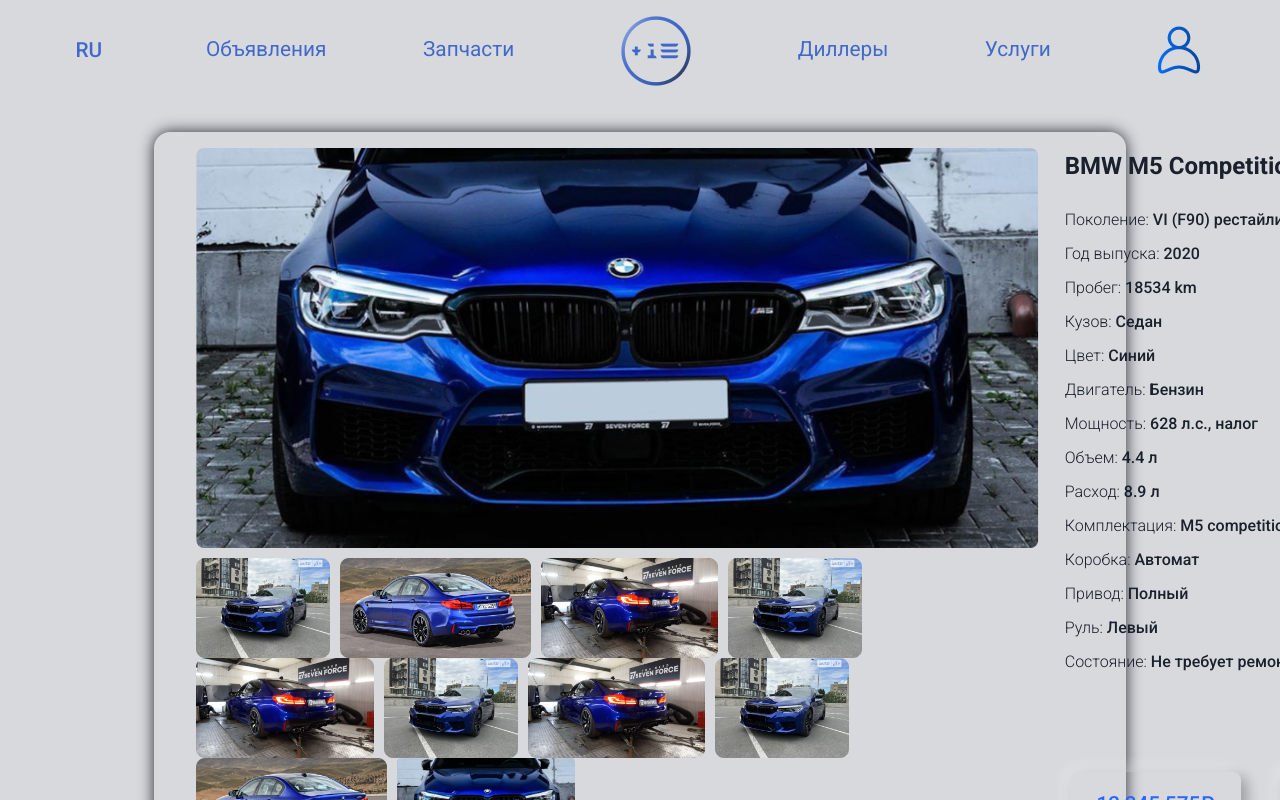
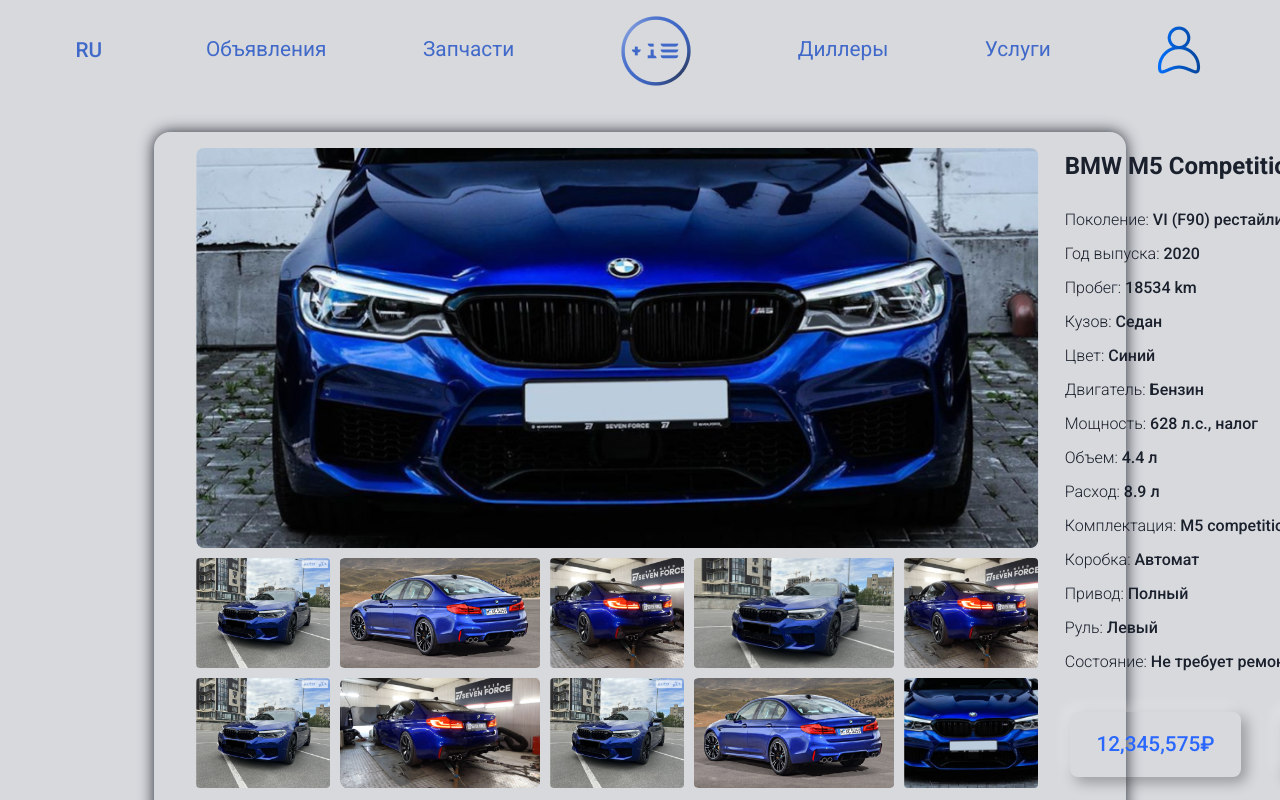
Before and after one commit to Saivelin/car, a Next.js app: page /vehicles/1 in a window 1280 px wide. Shown: the top 800 px of the page. Built offline with nearby package versions, Linux system fonts and the light colour scheme.

Commit message:
vevehicle details image toggle

```diff
--- a/src/components/Layout.jsx
+++ b/src/components/Layout.jsx
@@ -2,6 +2,7 @@
 import Footer from './Footer';
 import Header from './Header/Header';
 import Head from 'next/head';
+import { motion } from 'framer-motion';
 
 const Layout = ({ children }) => {
     return (
@@ -11,7 +12,7 @@
                 <link rel="icon" type="image/x-icon" href="/logo.ico" />
             </Head>
             <Header />
-            {children}
+            <motion.div initial={{ opacity: 0 }} whileInView={{ opacity: 1 }}>{children}</motion.div>
             <Footer />
         </div>
     );
--- a/src/pages/index.js
+++ b/src/pages/index.js
@@ -1,12 +1,13 @@
 import Catalog from '@/components/Catalog'
 import MainPreview from '@/components/MainPreview'
 import styles from '@/styles/Home.module.scss'
+import { motion } from "framer-motion";
 
 export default function Home() {
     return (
         <main className={styles.main}>
             <MainPreview />
             <Catalog />
-        </main>
+        </main >
     )
 }
--- a/src/pages/vehicles/[id].jsx
+++ b/src/pages/vehicles/[id].jsx
@@ -1,9 +1,10 @@
 import PackageItem from "@/components/VehicleDetails/PackageItem";
-import { useState } from "react";
+import { useState, useEffect, useRef } from "react";
 import { Swiper, SwiperSlide } from 'swiper/react';
 import 'swiper/css';
 import Promo from "@/components/Promo";
 import CatalogTile from "@/components/CatalogTile";
+import { motion } from "framer-motion";
 
 const vehicles = () => {
     const test = [{
@@ -67,17 +68,57 @@
         ]
     });
 
+    const vehicleHover = (i) => {
+        var arr = vehicle.imgs
+        arr[i] = arr.splice(0, 1, arr[i])[0]
+        console.log(arr)
+        mainImage.current.style.cssText = "opacity: 0;animation: op1-op0 .5s;"
+        setTimeout(() => {
+            setVehicle({ ...vehicle, imgs: arr })
+            mainImage.current.style.cssText = "opacity: 1;animation: op0-op1 .5s;"
+        }, 560)
+    }
+
+    const vehicleMouseLeave = (i) => {
+        var arr = vehicle.imgs
+        arr[i] = arr.splice(0, 1, arr[i])[0]
+        console.log(arr)
+        mainImage.current.style.cssText = "opacity: 0;animation: op1-op0 .5s;"
+        setTimeout(() => {
+            setVehicle({ ...vehicle, imgs: arr })
+            mainImage.current.style.cssText = "opacity: 1;animation: op0-op1 .5s;"
+        }, 560)
+    }
+
+    const mainImage = useRef()
+
+    useEffect(() => {
+
+    }, [vehicle.imgs])
+
     return (
-        <div className='vehicleDetails'>
+        <motion.div className='vehicleDetails'>
             <div className="vehicleDetails__main">
                 <div className="vehicleDetails__main__gallery">
                     <div className="vehicleDetails__main__gallery-activeWrapper">
-                        <img src={"/" + vehicle.imgs[0]} alt="" className="vehicleDetails__main__gallery-active" />
+                        <img ref={mainImage} src={"/" + vehicle.imgs[0]} alt="" className="vehicleDetails__main__gallery-active" />
                     </div>
                     <div className="vehicleDetails__main__gallery-disactiveWrapper">
                         {vehicle.imgs.map((el, i) => {
                             if (i != 0) {
-                                return <img src={"/" + el} alt="" />
+                                return <motion.div
+                                    initial={{ opacity: 1 }}
+                                    whileInView={{ opacity: 1 }}
+                                    exit={{ opacity: 0 }}
+                                    className="vehicleDetails__main__gallery-disactiveWrapper-itemWrapper"><img key={el.id} src={"/" + el} alt=""
+                                        onMouseEnter={() => {
+                                            vehicleHover(i)
+                                            console.log(this)
+                                        }}
+                                        onMouseLeave={() => {
+                                            vehicleMouseLeave(i)
+                                        }}
+                                    /></motion.div>
                             }
                         })}
                     </div>
@@ -221,7 +262,7 @@
                     <CatalogTile tile={test[0]} />
                 </div>
             </div>
-        </div>
+        </motion.div>
     );
 };
 
--- /dev/null
+++ b/src/styles/animations.scss
@@ -0,0 +1,35 @@
+@keyframes op1-op0{
+    0%{
+        opacity: 1;
+    }
+    100%{
+        opacity: 0;
+    }
+}
+
+@keyframes op0-op1{
+    0%{
+        opacity: 0;
+    }
+    100%{
+        opacity: 1;
+    }
+}
+
+@keyframes op1-op05{
+    0%{
+        opacity: 1;
+    }
+    100%{
+        opacity: .5;
+    }
+}
+
+@keyframes op05-op1{
+    0%{
+        opacity: .5;
+    }
+    100%{
+        opacity: 1;
+    }
+}
--- a/src/styles/components/_vehileDetails.scss
+++ b/src/styles/components/_vehileDetails.scss
@@ -32,12 +32,29 @@
                 object-fit:cover;
             }
             &-disactiveWrapper{
-                display: flex;
+                display: grid;
+                grid-template-columns: 1fr 1.5fr 1fr 1.5fr 1fr;
                 flex-wrap: wrap;
                 column-gap: 10px;
-                &>img{
-                    height: 100px;
+                &-itemWrapper{
+                    height: 110px;
+                    display: grid;
+                    justify-content: center;
+                    align-items: center;
+                    overflow: hidden;
                     border-radius: 4px;
+                    position: relative;
+                }
+                &>div>img{
+                    height: 100%;
+                    width: auto;
+                    position: absolute;
+                    top: 50%;
+                    left: 50%;
+                    transform: translate(-50%, -50%);
+                    width: 100%;
+                    height: 100%;
+                    object-fit: cover;
                 }
             }
             &>*:not(.vehicleDetails__main__gallery-active){
@@ -120,6 +137,13 @@
             grid-auto-flow: column;
             align-items: center;
             column-gap: 5px;
+            &-item{
+                width: 120%;
+                overflow: hidden;
+                display: flex;
+                overflow: hidden;
+                justify-content: space-between;
+            }
         }
         &-main{
             width: 100%;
--- a/src/styles/globals.scss
+++ b/src/styles/globals.scss
@@ -1,6 +1,7 @@
 @import url('https://fonts.googleapis.com/css2?family=Roboto:ital,wght@0,100;0,300;0,400;0,500;0,700;0,900;1,100;1,300;1,400;1,500;1,700;1,900&display=swap');
 
 @import "./variables.scss";
+@import "./animations.scss";
 
 @import "./components/header";
 @import "./components/catalog";
```
